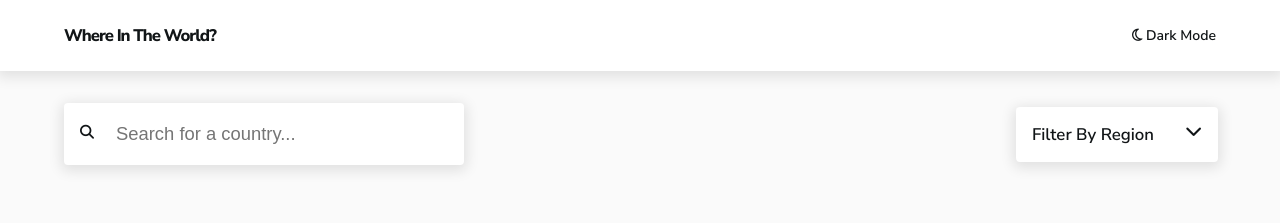
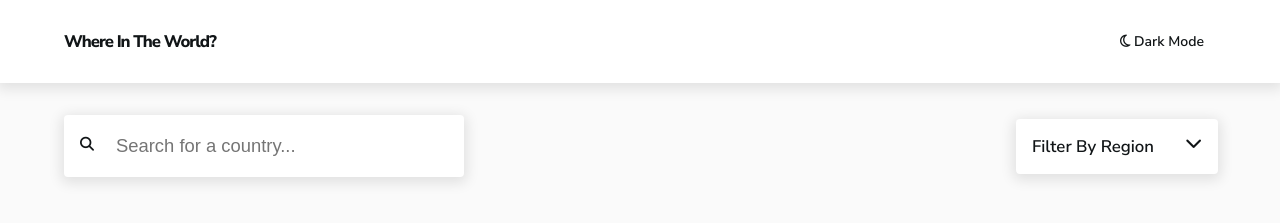
Before and after one commit to olopcodes/where-in-the-world, a plain HTML site: page index.html in a window 1280 px wide. Shown: the top 223 px of the page. Drawn offline with nearby package versions, Linux system fonts and the light colour scheme.

Commit message:
added some styles to the theme button

```diff
--- a/css/style.css
+++ b/css/style.css
@@ -129,12 +129,14 @@ button {
 }
 
 .btn-theme {
+    padding: .5rem .75rem;
     text-transform: capitalize;
     font-weight: var(--fw-bold);
 }
 
 .btn-theme:hover {
     opacity: .7;
+    box-shadow: var(--box-shadow);
 }
 
 .world-search-box {
```
